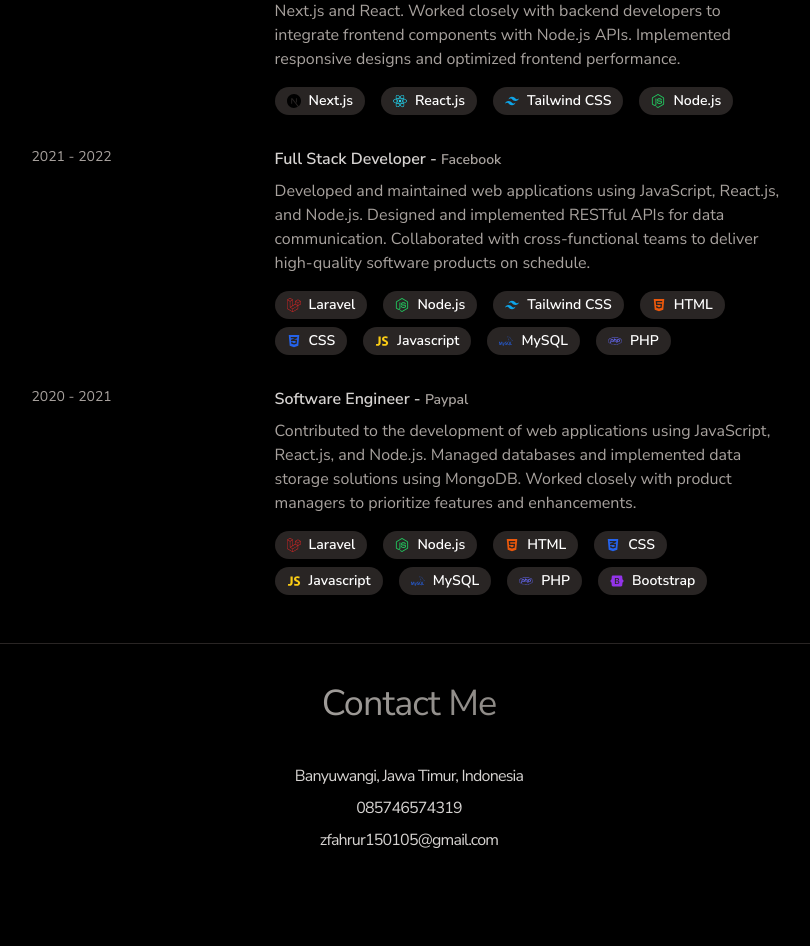
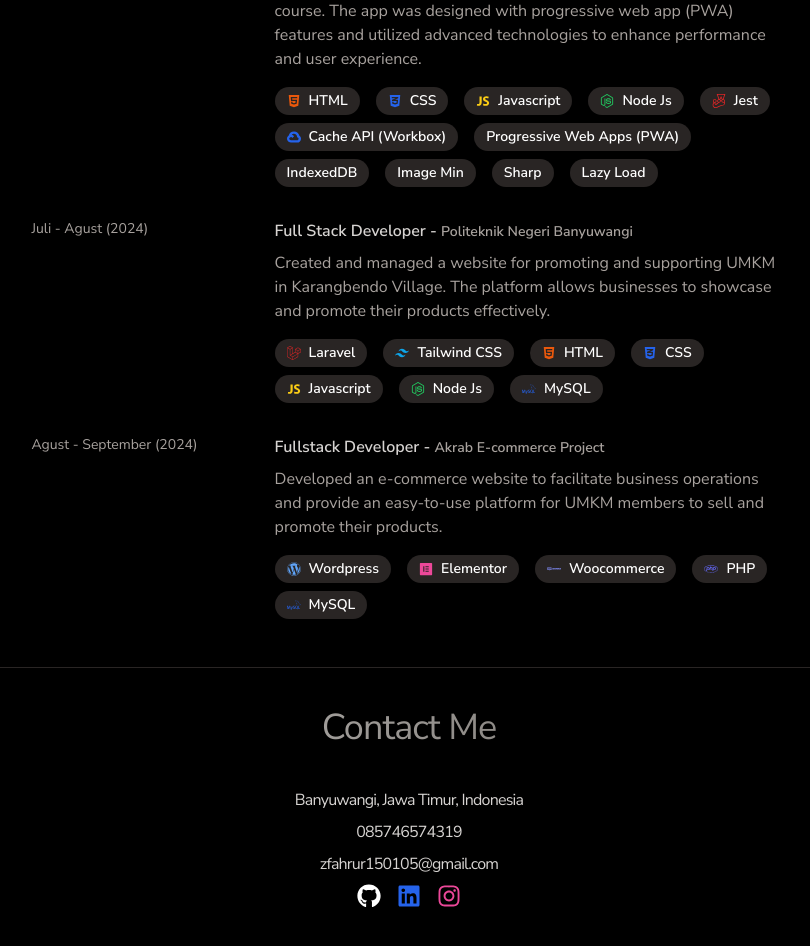
Before and after one commit to RahmadFahrurrozi/new-porto-rozi, a React (Vite) app: page / in a window 1280 px wide. Shown: the part 2640-3586 px from the top of the page, without its empty margins (231-1041 px from the left). Built offline with nearby package versions, Linux system fonts and the light colour scheme; the HTML template or start-up script is replaced by a standard one.

Commit message:
add side bar component

```diff
--- a/src/App.jsx
+++ b/src/App.jsx
@@ -4,6 +4,8 @@
 import Projects from "./components/Projects";
 import Experience from "./components/Experience";
 import Contact from "./components/Contact";
+import Sidebar from "./components/sidebar";
+// import TimelineScrollable from "./components/TimelineData";
 
 const App = () => {
   return (
@@ -15,14 +17,16 @@
         </div>
       </div>
 
-      <div className="container mx-auto px-8">
+      <main className="container mx-auto px-8">
         <Navbar />
         <Hero />
         <Skills />
         <Projects />
         <Experience />
         <Contact />
-      </div>
+      </main>
+      {/* <TimelineScrollable /> */}
+      <Sidebar />
     </div>
   );
 };
--- a/src/components/Contact.jsx
+++ b/src/components/Contact.jsx
@@ -1,17 +1,48 @@
 import { CONTACT } from "../constants/data-content";
+import { SOCIALMEDIA } from "../constants/data-content";
+import { FaGithub, FaLinkedin, FaInstagram } from "react-icons/fa";
 
+const iconMap = {
+  FaGithub: <FaGithub className="text-2xl text-white" />,
+  FaLinkedin: <FaLinkedin className="text-2xl text-blue-600" />,
+  FaInstagram: <FaInstagram className="text-2xl text-pink-500" />,
+};
 const Contact = () => {
   return (
-    <div className="relative border-t border-stone-800 pb-20">
+    <footer id="contact" className="relative border-t border-stone-800 pb-20">
       <h2 className="my-10 text-center text-4xl bg-gradient-to-r from-stone-300 to-stone-600 bg-clip-text tracking-tight text-transparent">
         Contact Me
       </h2>
       <div className="flex flex-col items-center tracking-tighter gap-2">
         <p className="">{CONTACT.address}</p>
-        <a href={`https://wa.me/${CONTACT.phone}`}>{CONTACT.phone}</a>
-        <a href={CONTACT.email}>{CONTACT.email}</a>
+        <a
+          className=" hover:text-stone-500 transition-all duration-300 ease-in-out"
+          href={`https://wa.me/${CONTACT.phone}`}
+        >
+          {CONTACT.phone}
+        </a>
+        <a
+          className=" hover:text-stone-500 transition-all duration-300 ease-in-out"
+          href={CONTACT.email}
+        >
+          {CONTACT.email}
+        </a>
+        <div className="flex gap-4 items-center">
+          {SOCIALMEDIA.map((social) => (
+            <a
+              key={social.id}
+              href={social.link}
+              target="_blank"
+              rel="noopener noreferrer"
+            >
+              {social.name === "Github" && iconMap.FaGithub}
+              {social.name === "Linkedin" && iconMap.FaLinkedin}
+              {social.name === "Instagram" && iconMap.FaInstagram}
+            </a>
+          ))}
+        </div>
       </div>
-    </div>
+    </footer>
   );
 };
 
--- a/src/components/Experience.jsx
+++ b/src/components/Experience.jsx
@@ -8,11 +8,13 @@
   FaCss3Alt,
   FaPhp,
   FaBootstrap,
+  FaAngular,
+  FaWordpress,
+  FaElementor,
 } from "react-icons/fa";
 import { RiTailwindCssFill } from "react-icons/ri";
 import { IoLogoJavascript } from "react-icons/io";
-import { SiMysql } from "react-icons/si";
-import { SiNextdotjs } from "react-icons/si";
+import { SiJest, SiMysql, SiGooglecloud, SiWoocommerce } from "react-icons/si";
 
 const iconMap = {
   FaReact: <FaReact className="text-cyan-400" />,
@@ -25,12 +27,17 @@
   RiTailwindCssFill: <RiTailwindCssFill className="text-sky-500" />,
   IoLogoJavascript: <IoLogoJavascript className="text-yellow-400" />,
   SiMysql: <SiMysql className="text-blue-600" />,
-  SiNextdotjs: <SiNextdotjs className="text-black" />,
+  FaAngular: <FaAngular className="text-red-600" />,
+  FaWordpress: <FaWordpress className="text-blue-400" />,
+  FaElementor: <FaElementor className="text-pink-500" />,
+  SiJest: <SiJest className="text-red-600" />,
+  SiGooglecloud: <SiGooglecloud className="text-blue-600" />,
+  SiWoocommerce: <SiWoocommerce className="text-indigo-400" />,
 };
 
 const Experience = () => {
   return (
-    <div className="pb-4">
+    <div id="experience" className="pb-4">
       <h2 className="my-20 text-center text-4xl bg-gradient-to-r from-stone-300 to-stone-600 bg-clip-text tracking-tight text-transparent">
         Experience
       </h2>
--- a/src/components/Hero.jsx
+++ b/src/components/Hero.jsx
@@ -1,14 +1,15 @@
-import profilepic from "../assets/photo/panda.jpeg";
 import { HERO_CONTENT } from "../constants/data-content";
+import { PROFILEPICT } from "../constants/data-content";
 const Hero = () => {
   return (
-    <div className="pb-4 lg:mb-36">
+    <div id="home" className="pb-4 lg:mb-36">
       <div className="flex flex-wrap lg:flex-row-reverse">
         <div className="w-full lg:w-1/2">
           <img
-            src={profilepic}
+            src={PROFILEPICT.image}
             alt="Rahmad Fahrurrozi"
             className="border border-stone-900 rounded-3xl w-full lg:w-3/4 transition duration-300 ease-in-out hover:filter-none filter grayscale"
+            onContextMenu={(e) => e.preventDefault()}
           />
           {/* <div className="absolute bottom-0 left-70 right-10 -z-10 top-50 w-[400px] h-[400px] rounded-full bg-[radial-gradient(circle_400px_at_50%_300px,#fbfbfb36,#000)] blur-md"></div> */}
         </div>
--- a/src/components/Projects.jsx
+++ b/src/components/Projects.jsx
@@ -1,3 +1,4 @@
+import { useState } from "react";
 import { PROJECTS } from "../constants/data-content";
 import {
   FaAngular,
@@ -9,11 +10,12 @@
   FaWordpress,
   FaElementor,
   FaPhp,
+  FaExternalLinkAlt,
+  FaEye,
 } from "react-icons/fa";
 import { RiTailwindCssFill } from "react-icons/ri";
 import { IoLogoJavascript } from "react-icons/io5";
-import { SiMysql } from "react-icons/si";
-import { SiWoocommerce } from "react-icons/si";
+import { SiMysql, SiJest, SiWoocommerce } from "react-icons/si";
 
 const iconMap = {
   FaAngular: <FaAngular className="text-red-600" />,
@@ -29,11 +31,25 @@
   FaElementor: <FaElementor className="text-pink-500" />,
   SiWoocommerce: <SiWoocommerce className="text-indigo-400" />,
   FaPhp: <FaPhp className="text-indigo-300" />,
+  SiJest: <SiJest className="text-red-600" />,
 };
 
 const Projects = () => {
+  const [isModalOpen, setIsModalOpen] = useState(false);
+  const [selectedImage, setSelectedImage] = useState(null);
+
+  const openModal = (image) => {
+    setSelectedImage(image);
+    setIsModalOpen(true);
+  };
+
+  const closeModal = () => {
+    setIsModalOpen(false);
+    setTimeout(() => setSelectedImage(null), 300); // Delay to match transition
+  };
+
   return (
-    <div className="pb-4">
+    <div id="projects" className="pb-4">
       <h2 className="my-20 text-center text-4xl bg-gradient-to-r from-stone-300 to-stone-600 bg-clip-text tracking-tight text-transparent">
         Projects
       </h2>
@@ -43,12 +59,35 @@
             key={Project.id}
             className="mb-8 flex flex-wrap gap-8 lg:justify-center"
           >
-            <div className="w-full lg:w-1/4">
-              <img
-                src={Project.image}
-                alt={Project.title}
-                className="w-full mb-6 rounded"
-              />
+            <div className="w-full lg:w-1/4 relative group">
+              <div className="relative group">
+                <img
+                  src={Project.image}
+                  alt={Project.title}
+                  className="w-full mb-6 rounded"
+                  onContextMenu={(e) => e.preventDefault()}
+                />
+                <div className="absolute inset-0 opacity-0 transition duration-300 ease-in-out group-hover:opacity-100">
+                  <div className="absolute inset-0 bg-gradient-to-t from-black opacity-90"></div>
+                  <div className="absolute inset-0 flex items-center gap-2 justify-center">
+                    <a
+                      href={Project.link}
+                      target="_blank"
+                      rel="noopener noreferrer"
+                    >
+                      <div className="bg-stone-700 p-4 rounded-full">
+                        <FaExternalLinkAlt />
+                      </div>
+                    </a>
+                    <button
+                      onClick={() => openModal(Project.image)}
+                      className="bg-stone-700 p-4 rounded-full"
+                    >
+                      <FaEye />
+                    </button>
+                  </div>
+                </div>
+              </div>
             </div>
             <div className="w-full max-w-xl lg:w-3/4">
               <h3 className="mb-2 font-semibold text-2xl">{Project.title}</h3>
@@ -67,6 +106,30 @@
           </div>
         ))}
       </div>
+
+      {/* Modal */}
+      {isModalOpen && (
+        <div
+          className={`fixed inset-0 z-50 flex items-center justify-center bg-black/70 backdrop-blur-sm transition-opacity duration-300 ${
+            isModalOpen ? "opacity-100" : "opacity-0"
+          }`}
+        >
+          <div className="relative">
+            <img
+              src={selectedImage}
+              alt="Modal Preview"
+              className="max-w-full max-h-screen rounded shadow-lg"
+              onContextMenu={(e) => e.preventDefault()}
+            />
+            <button
+              onClick={closeModal}
+              className="absolute top-4 right-4 text-white text-2xl bg-stone-500 p-2 rounded-full"
+            >
+              &times;
+            </button>
+          </div>
+        </div>
+      )}
     </div>
   );
 };
--- a/src/components/Skills.jsx
+++ b/src/components/Skills.jsx
@@ -13,7 +13,7 @@
 
 const Skills = () => {
   return (
-    <div className="pb-24">
+    <div id="skills" className="pb-24">
       <h2 className="my-20 text-center text-4xl bg-gradient-to-r from-stone-300 to-stone-600 bg-clip-text tracking-tight text-transparent">
         Skills
       </h2>
--- /dev/null
+++ b/src/components/TimelineData.jsx
@@ -0,0 +1,31 @@
+const TimelineScrollable = () => {
+  const timelineData = [
+    { id: 1, text: "Step 1: Start your journey." },
+    { id: 2, text: "Step 2: Learn React and Tailwind." },
+    { id: 3, text: "Step 3: Build amazing projects." },
+    { id: 4, text: "Step 4: Deploy your app." },
+    { id: 5, text: "Step 5: Continue learning." },
+  ];
+
+  return (
+    <div className="flex justify-center items-center h-screen overflow-y-auto">
+      <div className="relative w-2 bg-gray-800 h-full">
+        {timelineData.map((item, index) => (
+          <div
+            key={item.id}
+            className="absolute flex flex-col items-center"
+            style={{ top: `${index * 120}px` }}
+          >
+            <div className="w-4 h-4 bg-gray-600 rounded-full border-2 border-gray-500"></div>
+            {index < timelineData.length - 1 && (
+              <div className="w-1 h-32 bg-gray-700"></div>
+            )}
+            <p className="mt-4 text-sm text-white">{item.text}</p>
+          </div>
+        ))}
+      </div>
+    </div>
+  );
+};
+
+export default TimelineScrollable;
--- /dev/null
+++ b/src/components/sidebar.jsx
@@ -0,0 +1,47 @@
+import {
+  FaBriefcase,
+  FaEnvelope,
+  FaHome,
+  FaProjectDiagram,
+  FaTools,
+} from "react-icons/fa";
+
+const Sidebar = () => {
+  const menuItems = [
+    { icon: <FaHome />, label: "Home", link: "#home" },
+    { icon: <FaTools />, label: "Skills", link: "#skills" },
+    { icon: <FaProjectDiagram />, label: "Projects", link: "#projects" },
+    { icon: <FaBriefcase />, label: "Experience", link: "#experience" },
+    { icon: <FaEnvelope />, label: "Contact", link: "#contact" },
+  ];
+
+  return (
+    <div>
+      <div className="hidden lg:fixed lg:rounded-full lg:border lg:border-stone-700 lg:top-1/2 lg:right-4 lg:transform lg:-translate-y-1/2 lg:h-fit lg:flex lg:flex-col lg:items-center lg:bg-black lg:text-stone-300 lg:py-6 lg:space-y-6">
+        {menuItems.map((item, index) => (
+          <a
+            key={index}
+            href={item.link}
+            className="flex justify-center items-center w-12 h-12 rounded-full m-1 text-gray-500 hover:text-white transition duration-500 ease-in-out"
+          >
+            {item.icon}
+          </a>
+        ))}
+      </div>
+
+      <div className="lg:hidden rounded-full border border-stone-700 m-4 fixed bottom-0 left-0 right-0 flex justify-center items-center bg-black/50 text-stone-300 py-3">
+        {menuItems.map((item, index) => (
+          <a
+            key={index}
+            href={item.link}
+            className="flex justify-center items-center w-12 h-12 mx-2 text-gray-500 hover:text-white transition duration-500 ease-in-out"
+          >
+            {item.icon}
+          </a>
+        ))}
+      </div>
+    </div>
+  );
+};
+
+export default Sidebar;
--- a/src/constants/data-content.js
+++ b/src/constants/data-content.js
@@ -1,7 +1,13 @@
 import bsdwebsite from "../assets/projects/BSD.png";
 import umkmKarangbendo from "../assets/projects/umkm-desa-karangbendo.png";
 import akrab from "../assets/projects/akrab.png";
+import panda from "../assets/photo/panda.jpeg";
 import restaurant from "../assets/projects/restaurant-app.png";
+
+export const PROFILEPICT = {
+  name: "Rahmad Fahrurrozi",
+  image: panda,
+};
 
 export const HERO_CONTENT = `Hi, my name is Rahmad Fahrurrozi. I am a Frontend Developer with a passion for creating innovative and user-friendly web applications. I am currently working as a Frontend Developer at Adobe.`;
 
@@ -10,168 +16,67 @@
 export const EXPERIENCES = [
   {
     id: 1,
-    year: "2023 - Present",
-    role: "Senior Full Stack Developer",
-    company: "Google Inc.",
-    description: `Led a team in developing and maintaining web applications using JavaScript, React.js, and Node.js. Implemented RESTful APIs and integrated with MongoDB databases. Collaborated with stakeholders to define project requirements and timelines.`,
+    year: "Jnuary (2024)",
+    role: "Frontend Developer",
+    company: "Politeknik Negeri Banyuwangi",
+    description: `Developed and maintained the official website of the Digital Business program, focusing on modern and responsive designs. The website was built using AngularJS and Bootstrap, providing detailed program information for prospective students.`,
     technologies: [
-      {
-        id: 1,
-        nama: "React.js",
-        icon: "FaReact",
-      },
-      {
-        id: 2,
-        nama: "Node.js",
-        icon: "FaNodeJs",
-      },
-      {
-        id: 4,
-        nama: "Tailwind CSS",
-        icon: "RiTailwindCssFill",
-      },
-      {
-        id: 5,
-        nama: "HTML",
-        icon: "FaHtml5",
-      },
-      {
-        id: 6,
-        nama: "CSS",
-        icon: "FaCss3Alt",
-      },
-      {
-        id: 7,
-        nama: "Javascript",
-        icon: "IoLogoJavascript",
-      },
+      { id: 1, nama: "AngularJS", icon: "FaAngular" },
+      { id: 2, nama: "Bootstrap", icon: "FaBootstrap" },
+      { id: 3, nama: "HTML", icon: "FaHtml5" },
+      { id: 4, nama: "CSS", icon: "FaCss3Alt" },
+      { id: 5, nama: "Javascript", icon: "IoLogoJavascript" },
+      { id: 6, nama: "Node Js", icon: "FaNodeJs" },
     ],
   },
   {
     id: 2,
-    year: "2022 - 2023",
+    year: "february - Desember (2024)",
     role: "Frontend Developer",
-    company: "Adobe",
-    description: `Designed and developed user interfaces for web applications using Next.js and React. Worked closely with backend developers to integrate frontend components with Node.js APIs. Implemented responsive designs and optimized frontend performance.`,
+    company: "Dicoding Academy",
+    description: `Built a Restaurant App as part of the Frontend Web Developer Expert course. The app was designed with progressive web app (PWA) features and utilized advanced technologies to enhance performance and user experience.`,
     technologies: [
-      {
-        id: 1,
-        nama: "Next.js",
-        icon: "SiNextdotjs",
-      },
-      {
-        id: 2,
-        nama: "React.js",
-        icon: "FaReact",
-      },
-      {
-        id: 3,
-        nama: "Tailwind CSS",
-        icon: "RiTailwindCssFill",
-      },
-      {
-        id: 4,
-        nama: "Node.js",
-        icon: "FaNodeJs",
-      },
+      { id: 1, nama: "HTML", icon: "FaHtml5" },
+      { id: 2, nama: "CSS", icon: "FaCss3Alt" },
+      { id: 3, nama: "Javascript", icon: "IoLogoJavascript" },
+      { id: 4, nama: "Node Js", icon: "FaNodeJs" },
+      { id: 5, nama: "Jest", icon: "SiJest" },
+      { id: 6, nama: "Cache API (Workbox)", icon: "SiGooglecloud" },
+      { id: 7, nama: "Progressive Web Apps (PWA)", icon: "FaPwa" },
+      { id: 8, nama: "IndexedDB", icon: "SiIndexdb" },
+      { id: 9, nama: "Image Min", icon: "SiImagemin" },
+      { id: 10, nama: "Sharp", icon: "SiSharp" },
+      { id: 11, nama: "Lazy Load", icon: "FaInfinity" },
     ],
   },
   {
     id: 3,
-    year: "2021 - 2022",
+    year: "Juli - Agust (2024)",
     role: "Full Stack Developer",
-    company: "Facebook",
-    description: `Developed and maintained web applications using JavaScript, React.js, and Node.js. Designed and implemented RESTful APIs for data communication. Collaborated with cross-functional teams to deliver high-quality software products on schedule.`,
+    company: "Politeknik Negeri Banyuwangi",
+    description: `Created and managed a website for promoting and supporting UMKM in Karangbendo Village. The platform allows businesses to showcase and promote their products effectively.`,
     technologies: [
-      {
-        id: 1,
-        nama: "Laravel",
-        icon: "FaLaravel",
-      },
-      {
-        id: 2,
-        nama: "Node.js",
-        icon: "FaNodeJs",
-      },
-      {
-        id: 3,
-        nama: "Tailwind CSS",
-        icon: "RiTailwindCssFill",
-      },
-      {
-        id: 4,
-        nama: "HTML",
-        icon: "FaHtml5",
-      },
-      {
-        id: 5,
-        nama: "CSS",
-        icon: "FaCss3Alt",
-      },
-      {
-        id: 6,
-        nama: "Javascript",
-        icon: "IoLogoJavascript",
-      },
-      {
-        id: 7,
-        nama: "MySQL",
-        icon: "SiMysql",
-      },
-      {
-        id: 8,
-        nama: "PHP",
-        icon: "FaPhp",
-      },
+      { id: 1, nama: "Laravel", icon: "FaLaravel" },
+      { id: 2, nama: "Tailwind CSS", icon: "RiTailwindCssFill" },
+      { id: 3, nama: "HTML", icon: "FaHtml5" },
+      { id: 4, nama: "CSS", icon: "FaCss3Alt" },
+      { id: 5, nama: "Javascript", icon: "IoLogoJavascript" },
+      { id: 6, nama: "Node Js", icon: "FaNodeJs" },
+      { id: 7, nama: "MySQL", icon: "SiMysql" },
     ],
   },
   {
     id: 4,
-    year: "2020 - 2021",
-    role: "Software Engineer",
-    company: "Paypal",
-    description: `Contributed to the development of web applications using JavaScript, React.js, and Node.js. Managed databases and implemented data storage solutions using MongoDB. Worked closely with product managers to prioritize features and enhancements.`,
+    year: "Agust - September (2024)",
+    role: "Fullstack Developer",
+    company: "Akrab E-commerce Project",
+    description: `Developed an e-commerce website to facilitate business operations and provide an easy-to-use platform for UMKM members to sell and promote their products.`,
     technologies: [
-      {
-        id: 1,
-        nama: "Laravel",
-        icon: "FaLaravel",
-      },
-      {
-        id: 2,
-        nama: "Node.js",
-        icon: "FaNodeJs",
-      },
-      {
-        id: 4,
-        nama: "HTML",
-        icon: "FaHtml5",
-      },
-      {
-        id: 5,
-        nama: "CSS",
-        icon: "FaCss3Alt",
-      },
-      {
-        id: 6,
-        nama: "Javascript",
-        icon: "IoLogoJavascript",
-      },
-      {
-        id: 7,
-        nama: "MySQL",
-        icon: "SiMysql",
-      },
-      {
-        id: 8,
-        nama: "PHP",
-        icon: "FaPhp",
-      },
-      {
-        id: 9,
-        nama: "Bootstrap",
-        icon: "FaBootstrap",
-      },
+      { id: 1, nama: "Wordpress", icon: "FaWordpress" },
+      { id: 2, nama: "Elementor", icon: "FaElementor" },
+      { id: 3, nama: "Woocommerce", icon: "SiWoocommerce" },
+      { id: 4, nama: "PHP", icon: "FaPhp" },
+      { id: 5, nama: "MySQL", icon: "SiMysql" },
     ],
   },
 ];
@@ -242,7 +147,7 @@
   {
     id: 3,
     title: "Akrab E-commerce",
-    link: "/",
+    link: "https://ta.poliwangi.ac.id/~ti22003/akrabbwi/",
     image: akrab,
     description:
       "Website Akrab  E-commerce dibuat untuk menunjang proses bisnis dan memudahkan para anggota umkm untuk berjualan dan mempromosikannya secara mudah.",
@@ -270,20 +175,24 @@
       { id: 2, nama: "CSS", icon: "FaCss3Alt" },
       { id: 3, nama: "Javascript", icon: "IoLogoJavascript" },
       { id: 5, nama: "Node Js", icon: "FaNodeJs" },
+      { id: 6, nama: "Jest", icon: "SiJest" },
     ],
   },
 ];
 
 export const SOCIALMEDIA = [
   {
+    id: 1,
     name: "Github",
     link: "https://github.com/RahmadFahrurrozi",
   },
   {
+    id: 2,
     name: "Linkedin",
     link: "https://www.linkedin.com/in/rahmad-fahrurrozi-38424829b/",
   },
   {
+    id: 3,
     name: "Instagram",
     link: "https://www.instagram.com/fahrurrr_ozi/",
   },
--- a/src/index.css
+++ b/src/index.css
@@ -8,3 +8,6 @@
   font-family: "Nunito Sans", sans-serif;
   background: #000;
 }
+html {
+  scroll-behavior: smooth;
+}
```
